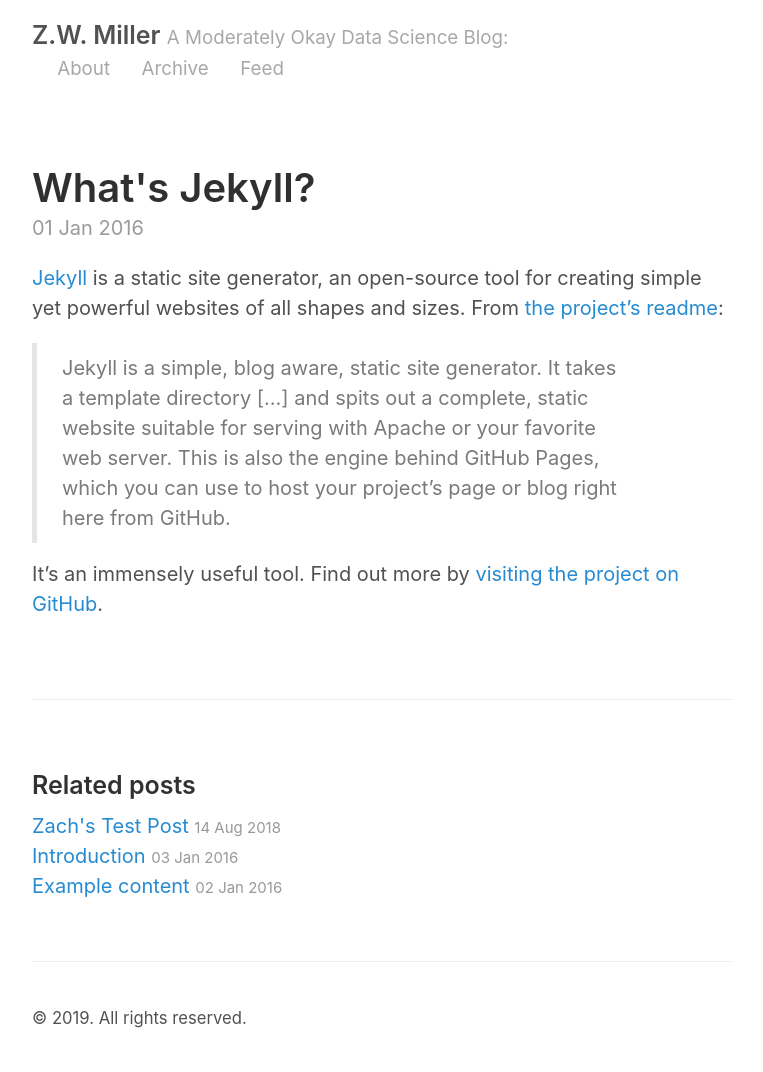
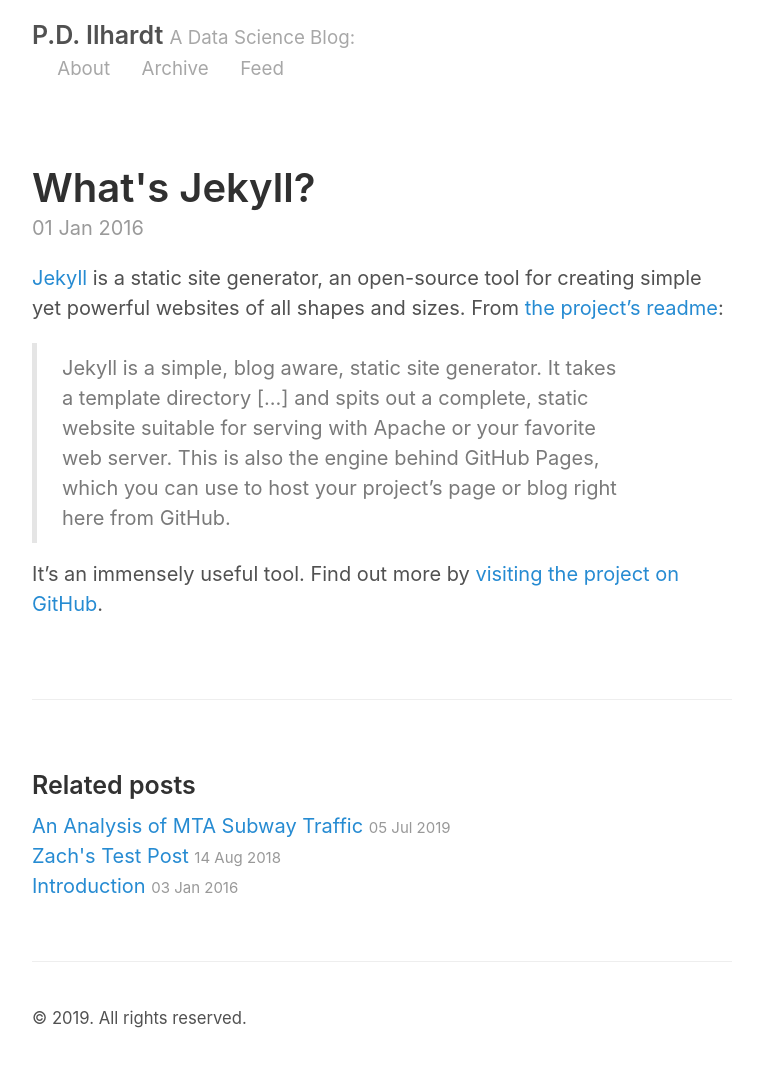
Before and after one commit to peterilhardt/peterilhardt.github.io, a Jekyll site: the page built from _posts/2016-01-01-whats-jekyll.md, in a window 1280 px wide. Shown: the whole page, without its empty margins (258-1021 px from the left). Built offline with Jekyll 4.4.1, drawn with Linux system fonts in a browser that asks for light colours.

Commit message:
changed config. information and added MTA post

```diff
--- a/_config.yml
+++ b/_config.yml
@@ -2,9 +2,9 @@
 permalink:           pretty
 
 # Setup
-title:               Z.W. Miller
-tagline:             A Moderately Okay Data Science Blog
-url:                 http://zwmiller.github.io
+title:               P.D. Ilhardt
+tagline:             A Data Science Blog
+url:                 http://peterilhardt.github.io
 paginate:            2
 baseurl:             ""
 
@@ -17,14 +17,14 @@ sass:
 
 # About/contact
 author:
-  name:              Zach Miller
-  url:               https://twitter.com/zaglamir
-  email:             zach@thisismetis.com
+  name:              Peter Ilhardt
+  url:               https://www.linkedin.com/in/peterilhardt/
+  email:             pilhardt@gmail.com
 
 # Custom vars
 version:             2.0.0
 github:
-  repo:              https://github.com/zwmiller
+  repo:              https://github.com/peterilhardt
 
 # Gems
 gems:
--- /dev/null
+++ b/_posts/2019-07-05-MTA_Subway_Traffic.md
@@ -0,0 +1,6 @@
+---
+layout: post
+title: An Analysis of MTA Subway Traffic
+---
+
+Under construction...
```
